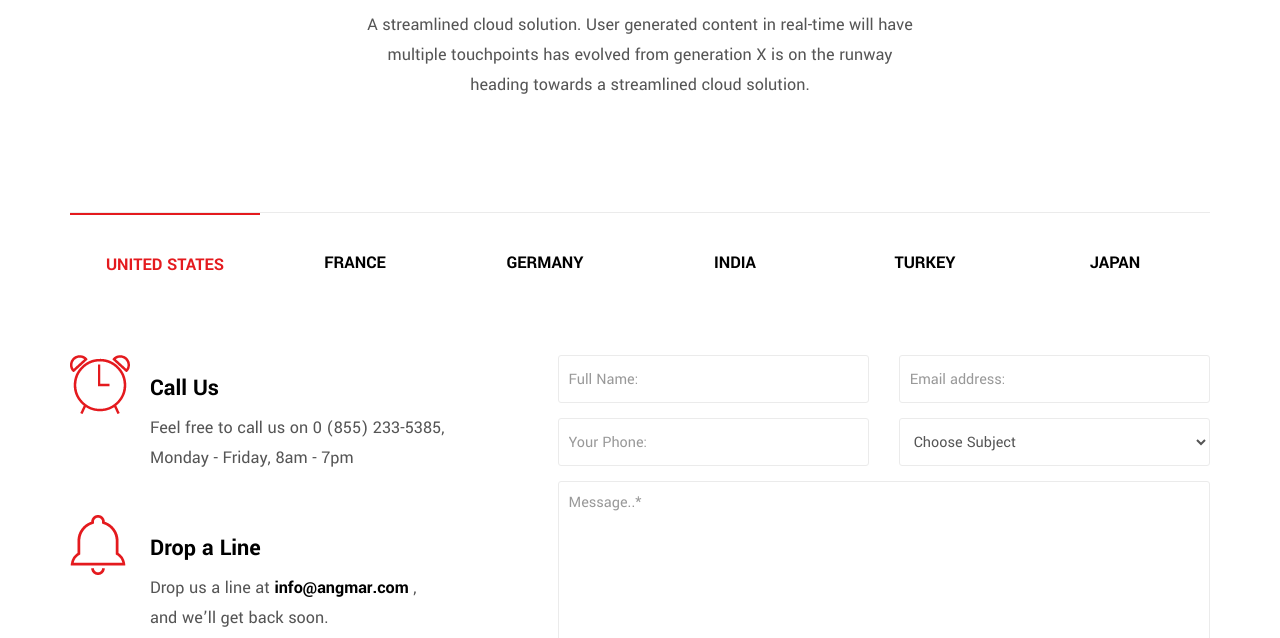
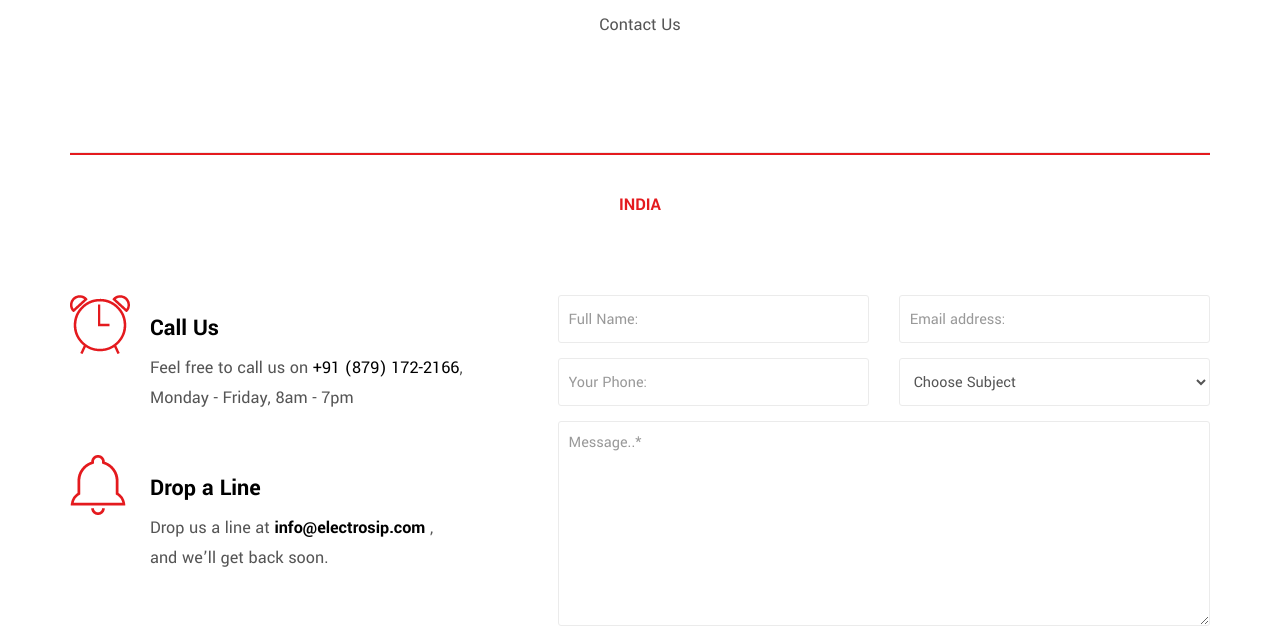
Before and after one commit to electrosip/electrosip.github.io, a plain HTML site: page contact.html in a window 1280 px wide. Shown: the part 466-1104 px from the top of the page. Drawn offline with nearby package versions, Linux system fonts and the light colour scheme.

Commit message:
contact page

```diff
--- a/contact.html
+++ b/contact.html
@@ -595,31 +595,28 @@
           >
             <div class="heading-contact text-center">
               <h2 class="text-uppercase">get in touch</h2>
-              <p>
-                A streamlined cloud solution. User generated content in
-                real-time will have multiple touchpoints has evolved from
-                generation X is on the runway heading towards a streamlined
-                cloud solution.
-              </p>
+              <p>Contact Us</p>
             </div>
           </div>
           <div class="col-md-12">
             <div class="tab-contact clearfix">
               <ul class="nav" role="tablist">
+                <!-- <li class="active">
+                  <a data-toggle="tab" href="#tab_contact1">United States</a>
+                </li> -->
+                <!-- <li><a data-toggle="tab" href="#tab_contact2">France</a></li>
+                <li><a data-toggle="tab" href="#tab_contact3">Germany</a></li> -->
                 <li class="active">
-                  <a data-toggle="tab" href="#tab_contact1">United States</a>
+                  <a data-toggle="tab" href="#tab_contact4">India</a>
                 </li>
-                <li><a data-toggle="tab" href="#tab_contact2">France</a></li>
-                <li><a data-toggle="tab" href="#tab_contact3">Germany</a></li>
-                <li><a data-toggle="tab" href="#tab_contact4">India</a></li>
-                <li><a data-toggle="tab" href="#tab_contact5">Turkey</a></li>
-                <li><a data-toggle="tab" href="#tab_contact6">Japan</a></li>
+                <!-- <li><a data-toggle="tab" href="#tab_contact5">Turkey</a></li>
+                <li><a data-toggle="tab" href="#tab_contact6">Japan</a></li> -->
               </ul>
             </div>
           </div>
           <div class="col-md-5">
             <div class="tab-content features skin1">
-              <div id="tab_contact1" class="tab-pane fade in active">
+              <div id="tab_contact4" class="tab-pane fade in active">
                 <div class="items_group clearfix">
                   <div class="features_list list_item clearfix">
                     <div class="features-images">
@@ -628,7 +625,9 @@
                     <div class="features-description">
                       <h4>Call Us</h4>
                       <p>
-                        Feel free to call us on 0 (855) 233-5385,<br />
+                        Feel free to call us on
+                        <a href="tel:+918791722166">+91 (879) 172-2166</a
+                        >,<br />
                         Monday - Friday, 8am - 7pm
                       </p>
                     </div>
@@ -642,14 +641,14 @@
                       <p>
                         Drop us a line at
                         <strong
-                          ><a href="mailto:info@angmar.com"
-                            >info@angmar.com</a
+                          ><a href="mailto:info@electrosip.com"
+                            >info@electrosip.com</a
                           > </strong
                         >, <br />and we’ll get back soon.
                       </p>
                     </div>
                   </div>
-                  <div class="features_list list_item clearfix">
+                  <!-- <div class="features_list list_item clearfix">
                     <div class="features-images">
                       <img src="assets/images/icon_contact_map.png" alt="" />
                     </div>
@@ -660,7 +659,7 @@
                         <strong>South Angelina</strong>, NL S0B2V9
                       </p>
                     </div>
-                  </div>
+                  </div> -->
                 </div>
               </div>
               <div id="tab_contact2" class="tab-pane fade">
@@ -672,7 +671,9 @@
                     <div class="features-description">
                       <h4>Call Us</h4>
                       <p>
-                        Feel free to call us on 0 (855) 233-5385,<br />
+                        Feel free to call us on
+                        <a href="tel:+918791722166">+91 (879) 172-2166</a
+                        >,<br />
                         Monday - Friday, 8am - 7pm
                       </p>
                     </div>
@@ -686,14 +687,14 @@
                       <p>
                         Drop us a line at
                         <strong
-                          ><a href="mailto:info@angmar.com"
-                            >info@angmar.com</a
+                          ><a href="mailto:info@electrosip.com"
+                            >info@electrosip.com</a
                           > </strong
                         >, <br />and we’ll get back soon.
                       </p>
                     </div>
                   </div>
-                  <div class="features_list list_item clearfix">
+                  <!-- <div class="features_list list_item clearfix">
                     <div class="features-images">
                       <img src="assets/images/icon_contact_map.png" alt="" />
                     </div>
@@ -704,7 +705,7 @@
                         <strong>South Angelina</strong>, NL S0B2V9
                       </p>
                     </div>
-                  </div>
+                  </div> -->
                 </div>
               </div>
               <div id="tab_contact3" class="tab-pane fade">
@@ -751,7 +752,7 @@
                   </div>
                 </div>
               </div>
-              <div id="tab_contact4" class="tab-pane fade">
+              <div id="tab_contact1" class="tab-pane fade">
                 <div class="items_group clearfix">
                   <div class="features_list list_item clearfix">
                     <div class="features-images">
@@ -935,11 +936,13 @@
                     aria-invalid="false"
                   >
                     <option value="Choose Service">Choose Subject</option>
-                    <option value="Energy industry">Energy industry</option>
-                    <option value="Tax Declaration">Tax Declaration</option>
-                    <option value="Advanced Analytics">
+                    <option value="Product Information">
+                      Product Information
+                    </option>
+                    <option value="Franchise">Franchise</option>
+                    <!-- <option value="Advanced Analytics">
                       Advanced Analytics
-                    </option>
+                    </option> -->
                   </select>
                 </div>
                 <div class="form-group col col-md-12">
@@ -976,7 +979,7 @@
               </form>
             </div>
           </div>
-          <div class="col-md-12">
+          <!-- <div class="col-md-12">
             <div class="map pt-40 pb-40">
               <iframe
                 src="https://www.google.com/maps/embed?pb=!1m18!1m12!1m3!1d387193.30601359607!2d-74.25987105452268!3d40.69714940585523!2m3!1f0!2f0!3f0!3m2!1i1024!2i768!4f13.1!3m3!1m2!1s0x89c24fa5d33f083b%3A0xc80b8f06e177fe62!2sNew+York%2C+NY%2C+USA!5e0!3m2!1sen!2sbd!4v1527841460700"
@@ -984,7 +987,7 @@
               >
               </iframe>
             </div>
-          </div>
+          </div> -->
         </div>
         <!-- /row -->
       </div>
```
